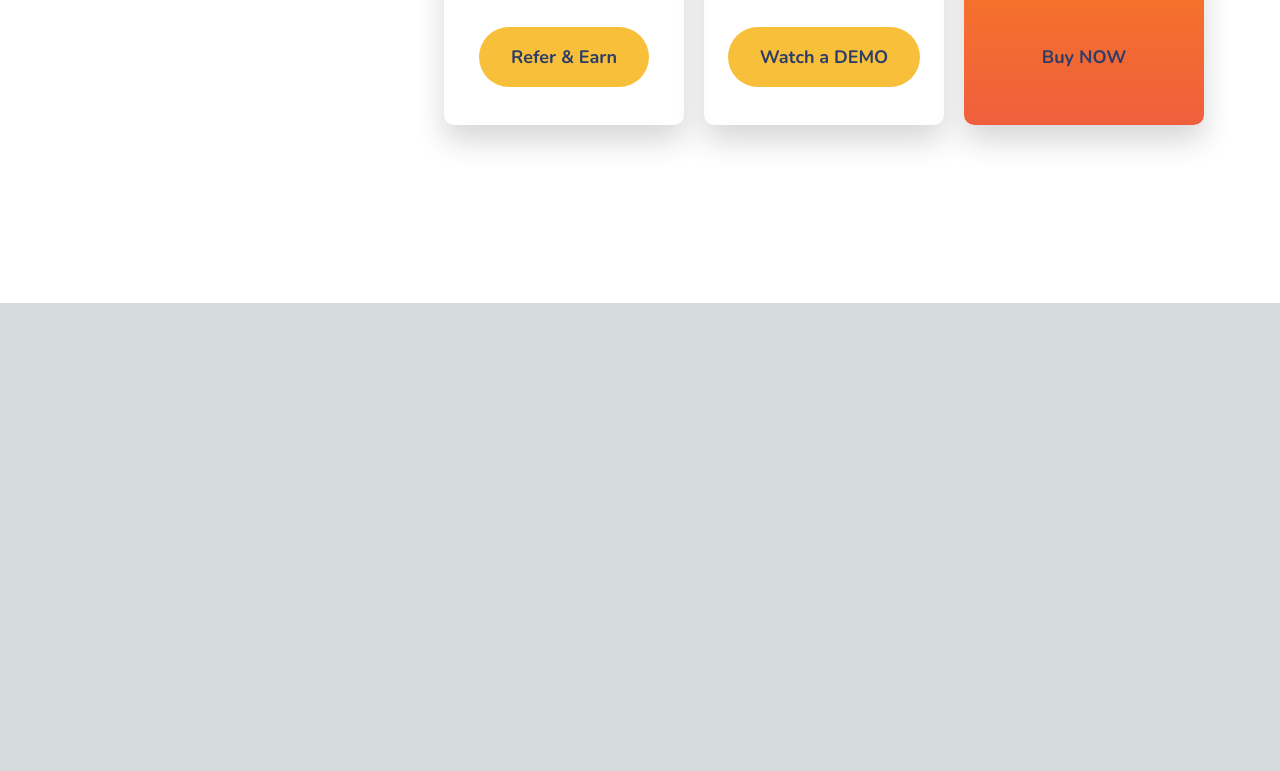
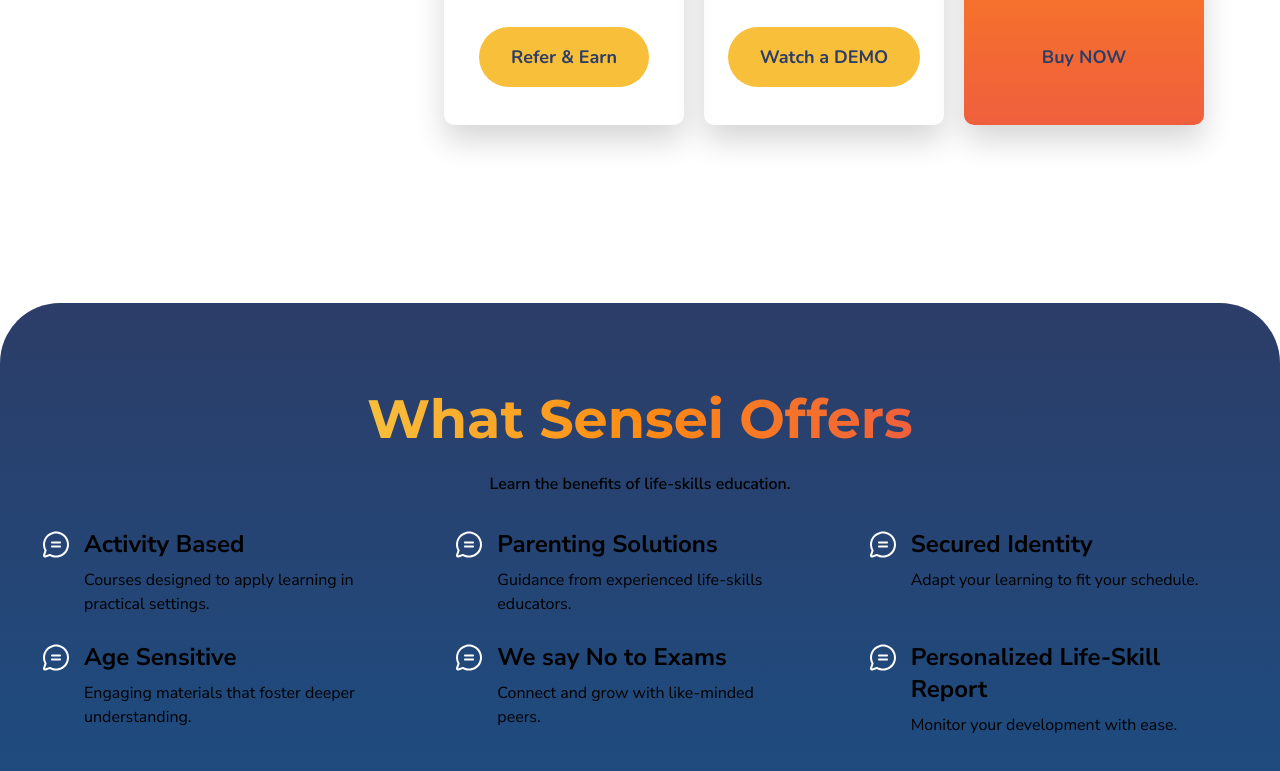
Before and after one commit to SAARKSensei/sensei-marketing_LP, a Next.js app: page / in a window 1280 px wide. Shown: the part 1953-2724 px from the top of the page. Before the commit the page ends 2256 px from the top, so only its background shows below. Built offline with nearby package versions, Linux system fonts and the light colour scheme.

Commit message:
[ST] 20/3/24 Offers Component

```diff
--- a/src/app/globals.css
+++ b/src/app/globals.css
@@ -40,6 +40,10 @@
 
 .gradient-tobottom {
   background: linear-gradient(to bottom, #F8BF3B, #FF8B13, #EF5F3D);
+}
+
+.gradient-offernworks-tobottom {
+  background: linear-gradient(to bottom, #2C3D68, #0764A7);
 }
 
 .gradient-toright {
--- a/src/app/page.js
+++ b/src/app/page.js
@@ -6,6 +6,7 @@
 import Purpose from "@/components/Purpose";
 import BackToTop from "@/components/BackToTop";
 import Pricing from "@/components/Pricing";
+import OffersnWorksCont from "@/components/OffersnWorksCont";
 
 export default function Home() {
 
@@ -31,6 +32,7 @@
       <HeroSection />
       <Purpose />
       <Pricing />
+      <OffersnWorksCont />
     </main>
   );
 }
--- /dev/null
+++ b/src/components/Offers.jsx
@@ -0,0 +1,13 @@
+"use client"
+
+import React from 'react'
+
+const Offers = () => {
+    return (
+        <div>
+
+        </div>
+    )
+}
+
+export default Offers
--- /dev/null
+++ b/src/components/OffersnWorksCont.jsx
@@ -0,0 +1,16 @@
+"use client"
+
+import React from 'react'
+import Offers from './Offers'
+import Works from './Works'
+
+const OffersnWorksCont = () => {
+  return (
+    <div className='w-full h-[1277px] rounded-[60px] gradient-offernworks-tobottom'>
+      <Offers />
+      <Works />
+    </div>
+  )
+}
+
+export default OffersnWorksCont
--- /dev/null
+++ b/src/components/Works.jsx
@@ -0,0 +1,87 @@
+"use client"
+
+import React from 'react'
+
+import TextBubble from "../Images/textbubble.svg"
+import Image from 'next/image'
+
+const Works = () => {
+    return (
+        <div className='w-full h-[535px] flex flex-col items-center justify-center gap-10 px-4 mx-auto'>
+            <div className='w-[800px] h-[101px] flex flex-col items-center justify-center gap-3'>
+                <h2 className='gradient-toright font-Montserrat font-bold text-[54px]'>What Sensei Offers</h2>
+                <p className='font-NunitoSans font-semibold text-base'>Learn the benefits of life-skills education.</p>
+            </div>
+            <div className='w-[1200px] h-[227px] mx-auto grid grid-cols-3 grid-rows-3 gap-x-10 gap-y-28'>
+                <div className='w-[337px] h-[89px] flex gap-3'>
+                    <Image
+                        src={TextBubble}
+                        alt='textbubble'
+                        className='mb-auto'
+                    />
+                    <div className='w-[325px] h-[89px] flex flex-col gap-2'>
+                        <h3 className='font-NunitoSans font-bold text-2xl'>Activity Based</h3>
+                        <p className='font-NunitoSans font-normal text-base'>Courses designed to apply learning in practical settings.</p>
+                    </div>
+                </div>
+                <div className='w-[337px] h-[89px] flex items-center gap-3'>
+                    <Image
+                        src={TextBubble}
+                        alt='textbubble'
+                        className='mb-auto'
+                    />
+                    <div className='w-[325px] h-[89px] flex flex-col gap-2'>
+                        <h3 className='font-NunitoSans font-bold text-2xl'>Parenting Solutions</h3>
+                        <p className='font-NunitoSans font-normal text-base'>Guidance from experienced life-skills educators.</p>
+                    </div>
+                </div>
+                <div className='w-[337px] h-[89px] flex items-center gap-3'>
+                    <Image
+                        src={TextBubble}
+                        alt='textbubble'
+                        className='mb-auto'
+                    />
+                    <div className='w-[325px] h-[89px] flex flex-col gap-2'>
+                        <h3 className='font-NunitoSans font-bold text-2xl'>Secured Identity</h3>
+                        <p className='font-NunitoSans font-normal text-base'>Adapt your learning to fit your schedule.</p>
+                    </div>
+                </div>
+                <div className='w-[337px] h-[89px] flex items-center gap-3'>
+                    <Image
+                        src={TextBubble}
+                        alt='textbubble'
+                        className='mb-auto'
+                    />
+                    <div className='w-[325px] h-[89px] flex flex-col gap-2'>
+                        <h3 className='font-NunitoSans font-bold text-2xl'>Age Sensitive</h3>
+                        <p className='font-NunitoSans font-normal text-base'>Engaging materials that foster deeper understanding.</p>
+                    </div>
+                </div>
+                <div className='w-[337px] h-[89px] flex items-center gap-3'>
+                    <Image
+                        src={TextBubble}
+                        alt='textbubble'
+                        className='mb-auto'
+                    />
+                    <div className='w-[325px] h-[89px] flex flex-col gap-2'>
+                        <h3 className='font-NunitoSans font-bold text-2xl'>We say No to Exams</h3>
+                        <p className='font-NunitoSans font-normal text-base'>Connect and grow with like-minded peers.</p>
+                    </div>
+                </div>
+                <div className='w-[337px] h-[89px] flex items-center gap-3'>
+                    <Image
+                        src={TextBubble}
+                        alt='textbubble'
+                        className='mb-auto'
+                    />
+                    <div className='w-[325px] h-[89px] flex flex-col gap-2'>
+                        <h3 className='font-NunitoSans font-bold text-2xl'>Personalized Life-Skill Report</h3>
+                        <p className='font-NunitoSans font-normal text-base'>Monitor your development with ease.</p>
+                    </div>
+                </div>
+            </div>
+        </div>
+    )
+}
+
+export default Works
```
Also changed, not shown: src/Images/textbubble.svg (added).
